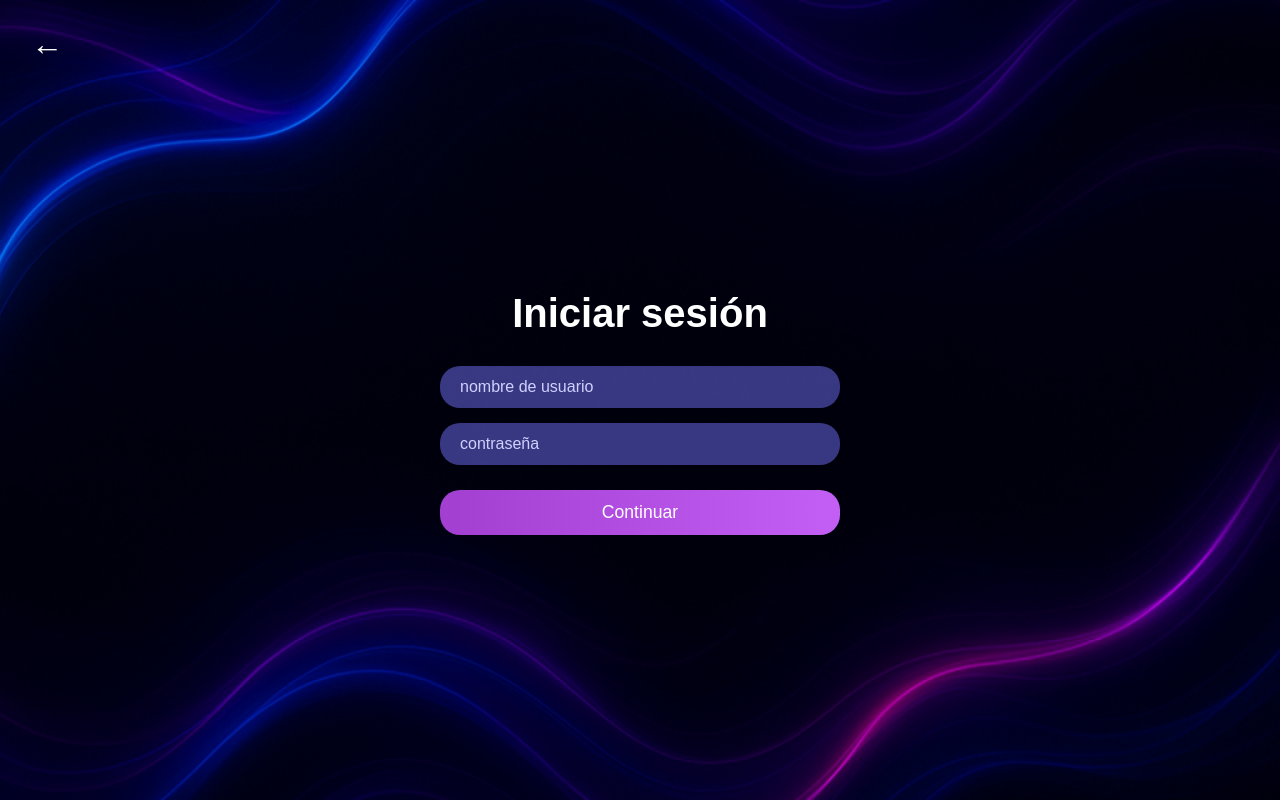
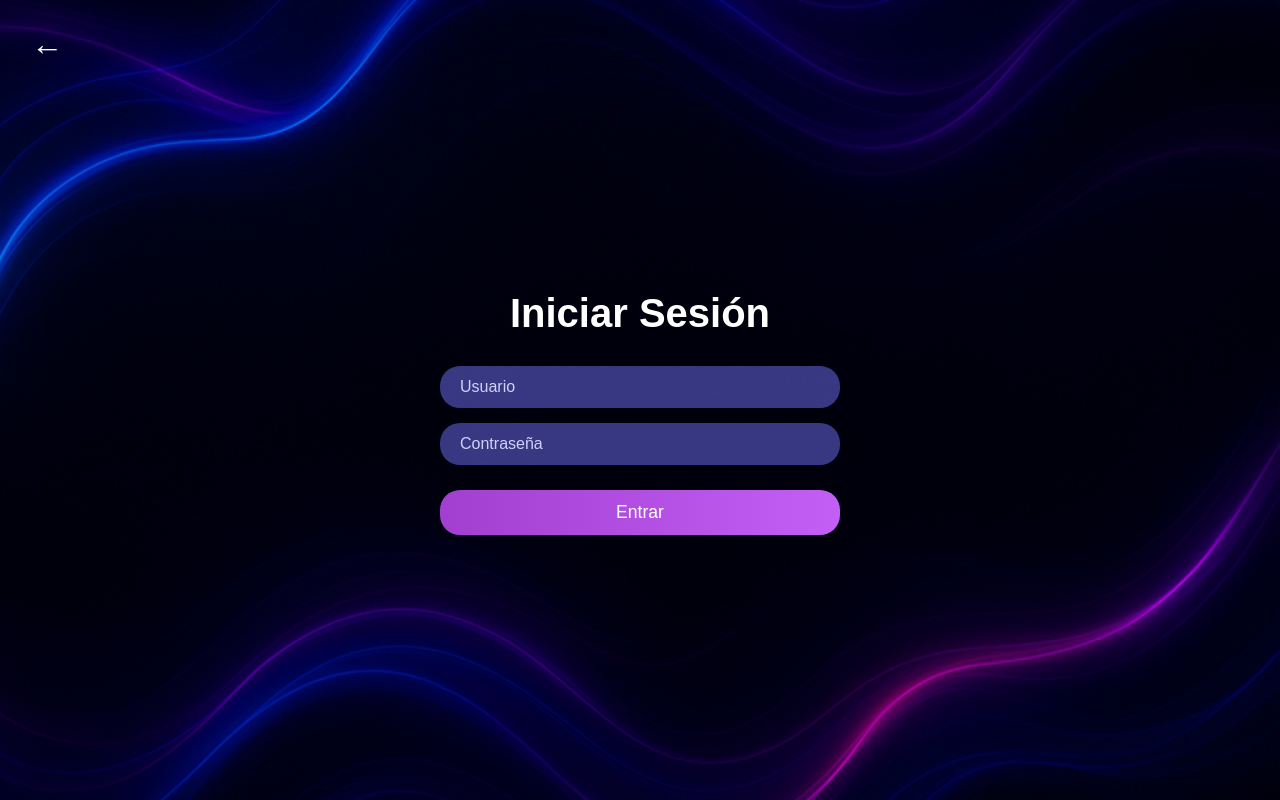
Before and after one commit to aadriaan200418/CineVerse, a React (Vite) app in the folder frontend/: page /login in a window 1280 px wide. Built offline with nearby package versions, Linux system fonts and the light colour scheme.

Commit message:
pagina login

```diff
--- /dev/null
+++ b/frontend/src/css/login.css
@@ -0,0 +1,81 @@
+.login-container {
+  height: 100vh;
+  background-size: cover;
+  background-position: center;
+  display: flex;
+  flex-direction: column;
+  align-items: center;
+  justify-content: center;
+  color: white;
+  position: relative;
+  font-family: 'Poppins', sans-serif;
+}
+
+.back-button {
+  position: absolute;
+  top: 25px;
+  left: 25px;
+  background: none;
+  border: none;
+  font-size: 2rem;
+  color: white;
+  cursor: pointer;
+  transition: transform 0.2s;
+}
+
+.back-button:hover {
+  transform: scale(1.2);
+}
+
+.login-title {
+  font-size: 2.5rem;
+  margin-bottom: 30px;
+}
+
+.login-form {
+  display: flex;
+  flex-direction: column;
+  gap: 15px;
+  width: 80%;
+  max-width: 400px;
+}
+
+.login-form input {
+  padding: 12px 20px;
+  border: none;
+  border-radius: 20px;
+  background-color: rgba(70, 70, 160, 0.8);
+  color: white;
+  font-size: 1rem;
+  outline: none;
+}
+
+.login-form input::placeholder {
+  color: #d0d0ff;
+}
+
+.continue-btn {
+  margin-top: 10px;
+  padding: 12px 20px;
+  border: none;
+  border-radius: 20px;
+  background: linear-gradient(90deg, #a23fd0, #c35ff5);
+  color: white;
+  font-size: 1.1rem;
+  cursor: pointer;
+  transition: background 0.3s;
+}
+
+.continue-btn:hover {
+  background: linear-gradient(90deg, #c35ff5, #e480ff);
+}
+
+.field-error {
+  color: #d32f2f;       /* Rojo para destacar el error */
+  font-size: 0.85rem;   /* Tamaño más pequeño */
+  margin-top: 4px;      /* Espacio entre el input y el error */
+}
+
+input[aria-invalid="true"] {
+  border: 1px solid #d32f2f; /* Borde rojo si el campo es inválido */
+}
--- a/frontend/src/pages/Login.jsx
+++ b/frontend/src/pages/Login.jsx
@@ -1,40 +1,79 @@
-import React from "react";
-import "../css/register.css"; // Reutilizamos los estilos del registro (puedes renombrarlo luego a "auth.css")
-import fondo from "../assets/fondo.png"; // Fondo usado en todas las pantallas
+import React, { useState } from "react";
 import { useNavigate } from "react-router-dom";
+// Importamos la imagen de fondo y los estilos CSS
+import fondo from "../assets/fondo.png";
+import "../css/login.css";
 
 export default function Login() {
-  const navigate = useNavigate(); // Hook para cambiar de página (navegar entre rutas)
+  const navigate = useNavigate();
 
-  // Función que se ejecuta al enviar el formulario
-  const handleSubmit = (e) => {
-    e.preventDefault(); // Evita que la página se recargue al enviar el formulario
-    // Aquí podrías agregar la lógica de validación y conexión con la base de datos
-    console.log("Inicio de sesión enviado");
+  const [formData, setFormData] = useState({
+    username: "",
+    password: ""
+  });
+
+  const [error, setError] = useState("");
+
+  const handleChange = (e) => {
+    const { name, value } = e.target;
+    setFormData({ ...formData, [name]: value });
+  };
+
+  const handleSubmit = async (e) => {
+    e.preventDefault();
+
+    try {
+      // Llamada al backend para comprobar usuario
+      const res = await fetch("http://localhost:3001/api/login", {
+        method: "POST",
+        headers: { "Content-Type": "application/json" },
+        body: JSON.stringify(formData)
+      });
+
+      const data = await res.json();
+
+      if (data.success) {
+        // Usuario encontrado y login correcto
+        alert("✅ Bienvenido " + formData.username);
+        navigate("/home"); // Página principal
+      } else if (data.error === "USER_NOT_FOUND") {
+        // Usuario no existe → redirigir a registro
+        alert("❌ Usuario no encontrado, crea una cuenta");
+        navigate("/register");
+      } else {
+        // Error de contraseña u otro
+        setError(data.error || "Error al iniciar sesión");
+      }
+    } catch {
+      setError("❌ Error de conexión con el servidor");
+    }
   };
 
   return (
-    <div
-      className="register-container" // Reutilizamos el mismo contenedor de Register
-      style={{ backgroundImage: `url(${fondo})` }}
-    >
+    <div className="login-container"  style={{ backgroundImage: `url(${fondo})` }}>
       {/* Botón para volver a la página principal */}
       <button className="back-button" onClick={() => navigate("/")}>←</button>
 
-      {/* Título principal de la página */}
-      <h1 className="register-title">Iniciar sesión</h1>
+      <h1 className="login-title">Iniciar Sesión</h1>
 
-      {/* Formulario de inicio de sesión */}
-      <form className="register-form" onSubmit={handleSubmit}>
-        {/* Campo: nombre de usuario */}
-        <input type="text" placeholder="nombre de usuario" required />
-
-        {/* Campo: contraseña */}
-        <input type="password" placeholder="contraseña" required />
-
-        {/* Botón de enviar */}
-        <button type="submit" className="continue-btn">Continuar</button>
+      <form className="login-form" onSubmit={handleSubmit}>
+        <input
+          type="text"
+          name="username"
+          placeholder="Usuario"
+          value={formData.username}
+          onChange={handleChange}
+        />
+        <input
+          type="password"
+          name="password"
+          placeholder="Contraseña"
+          value={formData.password}
+          onChange={handleChange}
+        />
+        <button type="submit" class="continue-btn">Entrar</button>
       </form>
+      {error && <div className="field-error">{error}</div>}
     </div>
   );
 }
```
Also changed, not shown: 1 other file (tests, documents, lock files or other folders).
